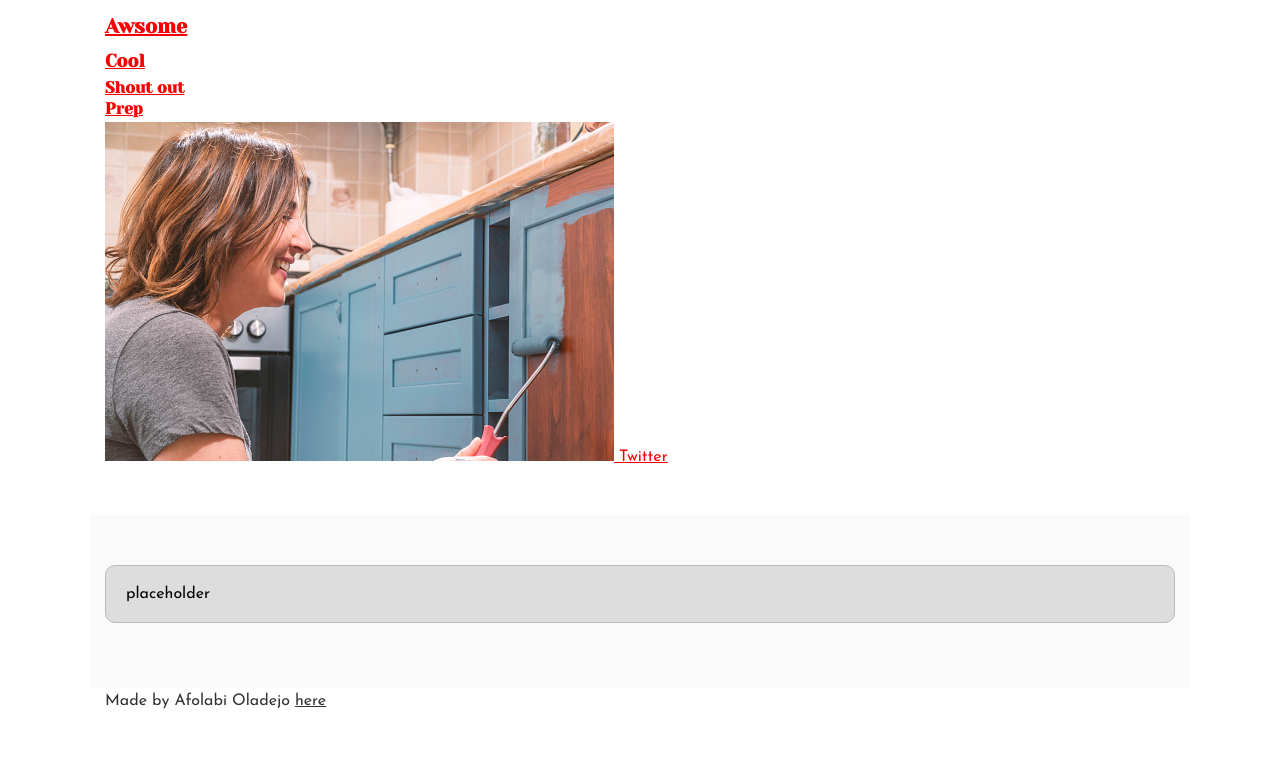
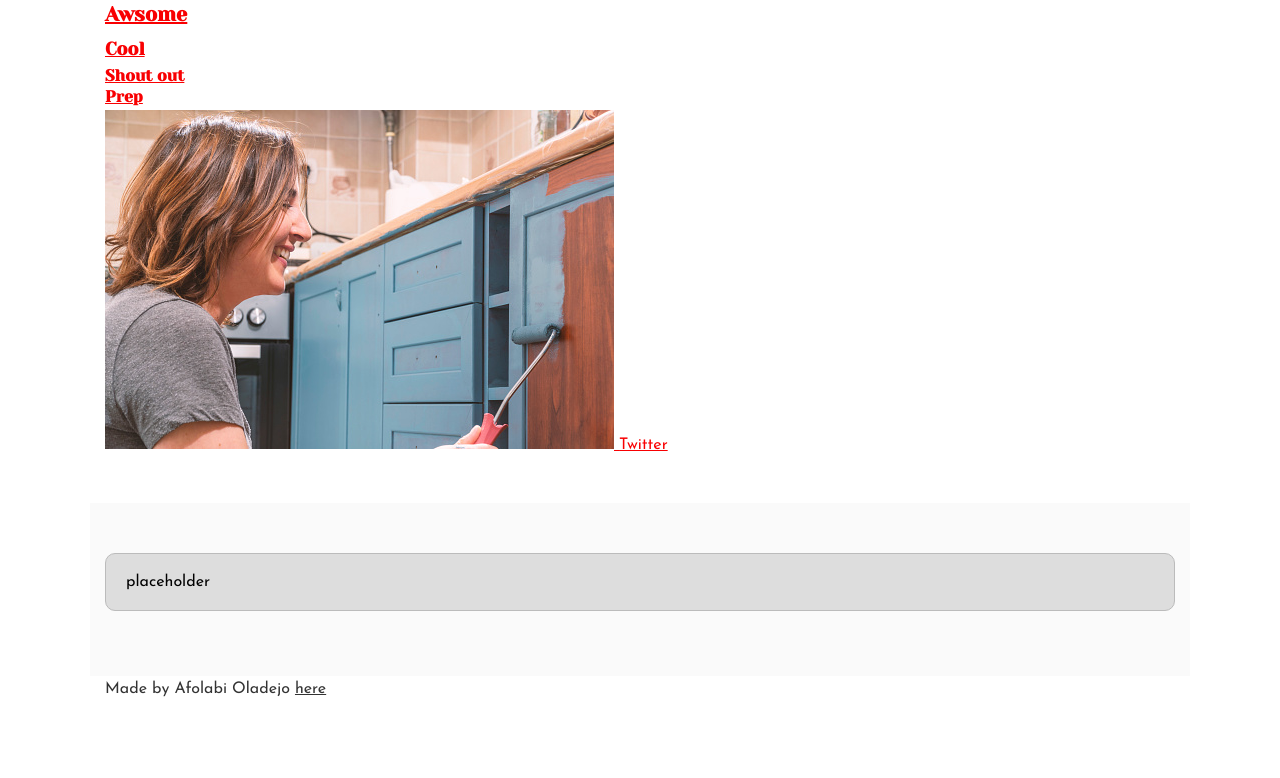
Before and after one commit to Folabi11/alx_html_css, a plain HTML site: page css_basic/tweets.html in a window 1280 px wide. Shown: the part 365-1143 px from the top of the page. After the commit the page ends 1082 px from the top, so only its background shows below. Drawn offline with Linux system fonts and the light colour scheme; files whose address does not match are found by name.

Commit message:
working with css

```diff
--- a/css_basic/styles.css
+++ b/css_basic/styles.css
@@ -0,0 +1,7 @@
+body{
+    height: 100%;
+    display: flex;
+    flex-direction: column;
+    justify-content: space-between;
+    padding-top: 51px;
+}
--- a/css_basic/tweets.html
+++ b/css_basic/tweets.html
@@ -1,9 +1,9 @@
 <!DOCTYPE html>
 <html Lang="en">
         <head>
-                <title>Intro to Html</title>
-                <link href="base.css" rel="stylesheet">
-                <link href="styles.css" rel="stylesheet">
+            <link href="base.css" rel="stylesheet">
+            <link href="styles.css" rel="stylesheet">
+            <title>Intro to Html</title>
         </head>
         <body>
             <header><ul>
```
